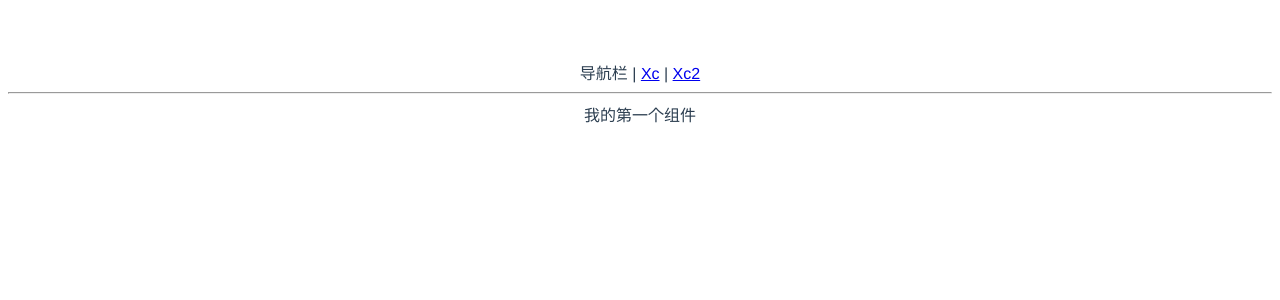
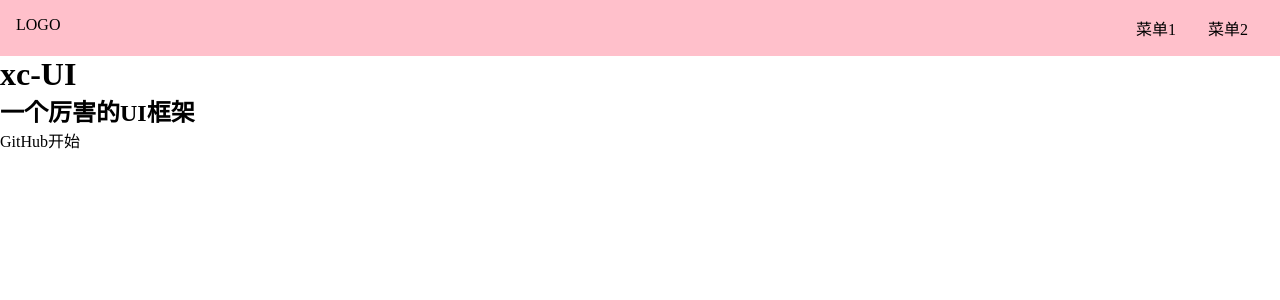
Before and after one commit to xinchi-H/Vue3-xc-Ui, a Vue app: page /#/ in a window 1280 px wide. Shown: the top 300 px of the page. Built offline with nearby package versions, Linux system fonts and the light colour scheme.

Commit message:
🎨 topnav样式更新

```diff
--- a/package.json
+++ b/package.json
@@ -10,6 +10,7 @@
     "vue-router": "4.0.0-beta.3"
   },
   "devDependencies": {
+    "sass": "^1.26.10",
     "@vue/compiler-sfc": "^3.0.0-rc.1",
     "vite": "^1.0.0-rc.1"
   }
--- a/src/App.vue
+++ b/src/App.vue
@@ -1,16 +1,8 @@
 <template>
-  <div>
-    导航栏
-    |
-    <router-link to="/">Xc</router-link>
-    |
-    <router-link to="/xxx">Xc2</router-link>
-  </div>
-  <hr>
   <router-view />
 </template>
 
-<script>
+<script lang="ts">
 
 export default {
   name: 'App',
--- a/src/index.css
+++ /dev/null
@@ -1,8 +0,0 @@
-#app {
-  font-family: Avenir, Helvetica, Arial, sans-serif;
-  -webkit-font-smoothing: antialiased;
-  -moz-osx-font-smoothing: grayscale;
-  text-align: center;
-  color: #2c3e50;
-  margin-top: 60px;
-}
--- /dev/null
+++ b/src/index.scss
@@ -0,0 +1,16 @@
+* {
+  margin: 0;
+  padding: 0;
+  box-sizing: border-box;
+}
+ul,
+ol {
+  list-style: none;
+}
+a {
+  text-decoration: none;
+  color: inherit;
+  &:hover {
+    border-bottom: 1px solid;
+  }
+}
--- /dev/null
+++ b/src/views/Doc.vue
@@ -0,0 +1,12 @@
+<template>
+  <div>
+    <div class="topnav">
+      <div class="logo"></div>
+      <div class="menu"></div>
+    </div>
+    <div class="content">
+      <aside>边栏</aside>
+      <main>主内容</main>
+    </div>
+  </div>
+</template>
--- /dev/null
+++ b/src/views/Home.vue
@@ -0,0 +1,39 @@
+<template>
+  <div>
+    <div class="topnav">
+      <div class="logo">LOGO</div>
+      <ul class="menu">
+        <li>菜单1</li>
+        <li>菜单2</li>
+      </ul>
+    </div>
+    <div class="banner">
+      <h1>xc-UI</h1>
+      <h2>一个厉害的UI框架</h2>
+      <p class="actions">
+        <a>GitHub</a>
+        <a>开始</a>
+      </p>
+    </div>
+  </div>
+</template>
+
+<style lang="scss" scoped>
+.topnav {
+  background: pink;
+  display: flex;
+  padding: 16px;
+  > .logo {
+    max-width: 6em;
+    margin-right: auto;
+  }
+  > .menu {
+    display: flex;
+    white-space: nowrap;
+    flex-wrap: nowrap;
+    > li {
+      margin: 0 1em;
+    }
+  }
+}
+</style>
```
Also changed, not shown: src/main.ts (+5 -5 lines), 1 other file (tests, documents, lock files or other folders).
